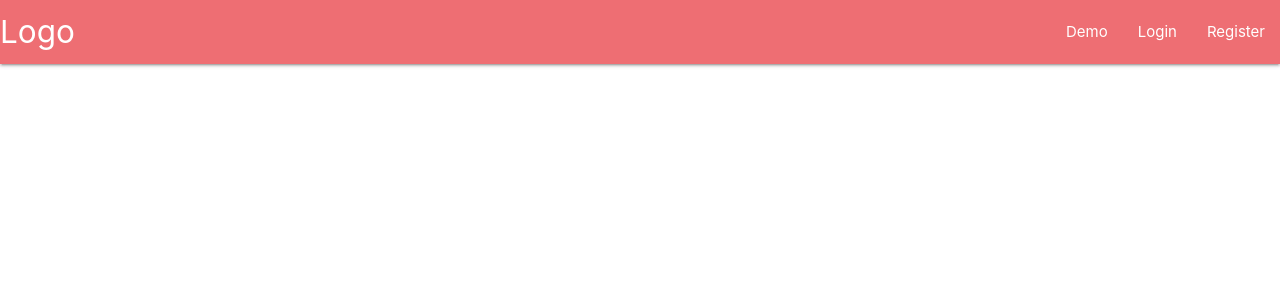
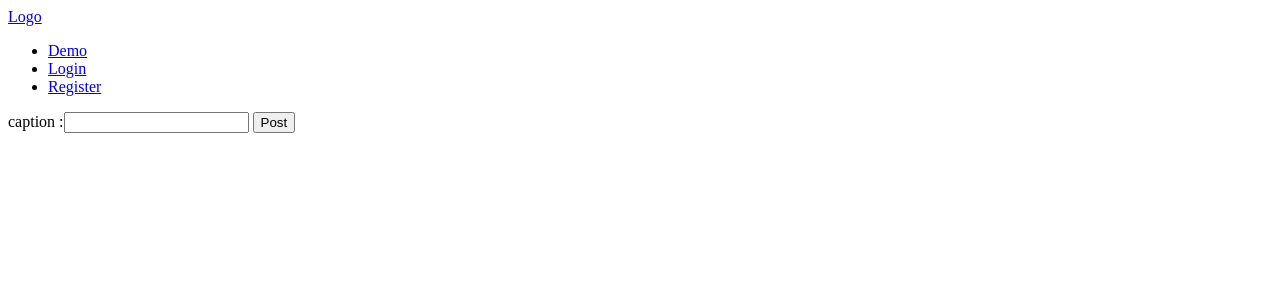
Before and after one commit to Cloud7444/Assignemnt17420, a Django app: page / in a window 1280 px wide. Shown: the top 300 px of the page. Run offline with Django 3.2, Linux system fonts and the light colour scheme; data that the repository does not hold is empty.

Commit message:
4.6 16.23

```diff
--- a/app/admin.py
+++ b/app/admin.py
@@ -2,4 +2,8 @@ from django.contrib import admin
 
 from .models import Post
 
-admin.site.register(Post)
+class PostAdmin(admin.ModelAdmin):
+
+    # list_display = ['author','post_date']
+        search_fields = ['author']
+admin.site.register(Post,PostAdmin)
--- a/app/models.py
+++ b/app/models.py
@@ -9,10 +9,10 @@ from django.utils import timezone
 
 
 class Post(models.Model):
-    author = models.ForeignKey('auth.User',on_delete=models.CASCADE)
+    author = models.ForeignKey('auth.User',on_delete=models.CASCADE,null=True)
     pic = models.ImageField(blank=True, null=True)
-    caption = models.TextField()
+    caption = models.TextField(blank=True,null=True)
     post_date = models.DateTimeField(default=timezone.now)
 
     def __str__(self):
-        return self.caption
+         return self.caption
--- a/app/templates/app/indexpage.html
+++ b/app/templates/app/indexpage.html
@@ -3,10 +3,10 @@
 <head>
     {% load static %}
     <!-- Compiled and minified CSS -->
-    <link rel="stylesheet" href="https://cdnjs.cloudflare.com/ajax/libs/materialize/1.0.0/css/materialize.min.css">
-
-    <!-- Compiled and minified JavaScript -->
-    <script src="https://cdnjs.cloudflare.com/ajax/libs/materialize/1.0.0/js/materialize.min.js"></script>
+{#    <link rel="stylesheet" href="https://cdnjs.cloudflare.com/ajax/libs/materialize/1.0.0/css/materialize.min.css">#}
+{##}
+{#    <!-- Compiled and minified JavaScript -->#}
+{#    <script src="https://cdnjs.cloudflare.com/ajax/libs/materialize/1.0.0/js/materialize.min.js"></script>#}
     <meta charset="UTF-8">
     <title>Title</title>
 </head>
@@ -22,13 +22,27 @@
     </div>
   </nav>
 
-<div>
-    {% for post in POST %}
-        <p>{{ post.author }}</p>
-        <p>{{ post.caption }}</p>
-        <hr>
+<ol>
+     {% for post in allPost %}
+         <ul class="collection with-header">
+         <li class="collection-header"><h4>{{ post.author }}</h4></li>
+         <li class="collection-item">{{ post.caption }}</li>
+         <li class="collection-item">{{ post.pic }}</li>
+         <li class="collection-item">{{ post.post_date }}</li>
+         </ul>
+         <hr>
     {% endfor %}
-</div>
+</ol>
+
+    <form action="/addPost/" method="post">
+        {% csrf_token %}
+
+
+        caption :<input type="text" name="caption">
+
+        <input type="submit" value="Post">
+
+    </form>
 
 
 </body>
--- a/app/urls.py
+++ b/app/urls.py
@@ -1,12 +1,14 @@
 from django.urls import path
 
 from . import views
-
+from app.views import addPost
 app_name = 'app'
 urlpatterns = [
 
-    path('',views.home.as_view(),name='home'),
+    path('',views.postview,name='home'),
     path('register/',views.register,name='register'),
     path('demo/',views.demo,name='demo'),
     path('login/',views.loginPage),
+    path('post/',views.postview,name='post'),
+    path('addPost/',addPost),
 ]
--- a/app/views.py
+++ b/app/views.py
@@ -1,5 +1,5 @@
 
-from django.shortcuts import render, redirect
+from django.shortcuts import render, redirect ,HttpResponse
 from django.contrib.auth import login, authenticate
 from . form import UserRegisterForm
 from django.contrib import messages
@@ -11,9 +11,9 @@ class home(ListView):
     context_object_name = "POST"
     queryset = Post.objects.all()
 
-# def home(request):
-#
-#     return render(request, 'app/indexpage.html')
+def IndexHome(request):
+
+    return render(request, 'app/indexpage.html')
 
 
 def register(request):
@@ -51,3 +51,15 @@ def loginPage(request):
 
     context = {}
     return render(request, 'app/login.html',context)
+
+
+def postview(request):
+    allposts = Post.objects.all()
+    return render(request,'app/indexpage.html',
+                  {'allPost' : allposts})
+
+
+def addPost(request):
+    newPost = Post(caption=request.POST['caption'])
+    newPost.save()
+    return redirect('app:home')
```
Also changed, not shown: app/templates/app/post.html (added, +20 -0 lines), Screen_Shot_2020-03-16_at_12.27.31_PM.png (added), app/form.py (line endings or trailing spaces), app/migrations/0003_auto_20200405_2240.py (added), app/migrations/0004_auto_20200405_2341.py (added), app/migrations/0005_auto_20200405_2344.py (added), app/migrations/0006_auto_20200406_0014.py (added).
